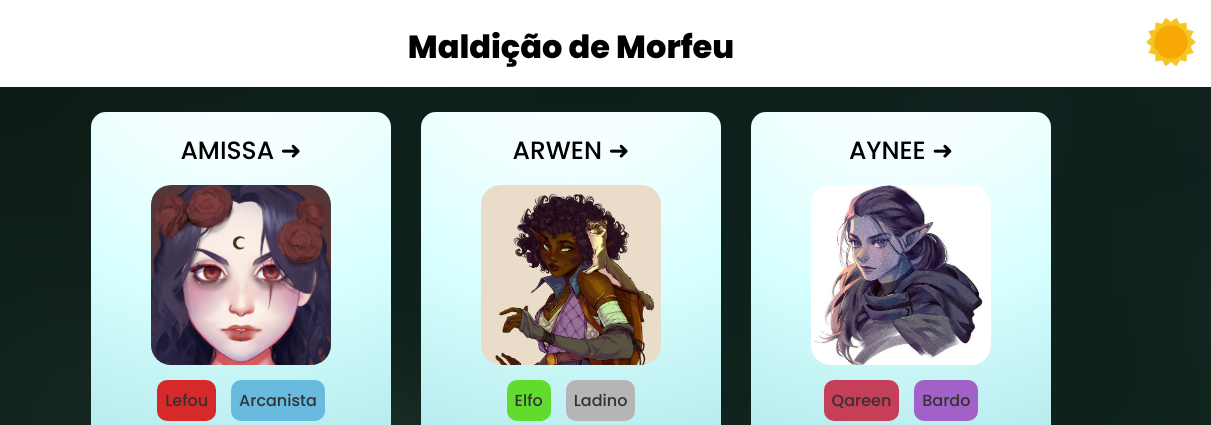
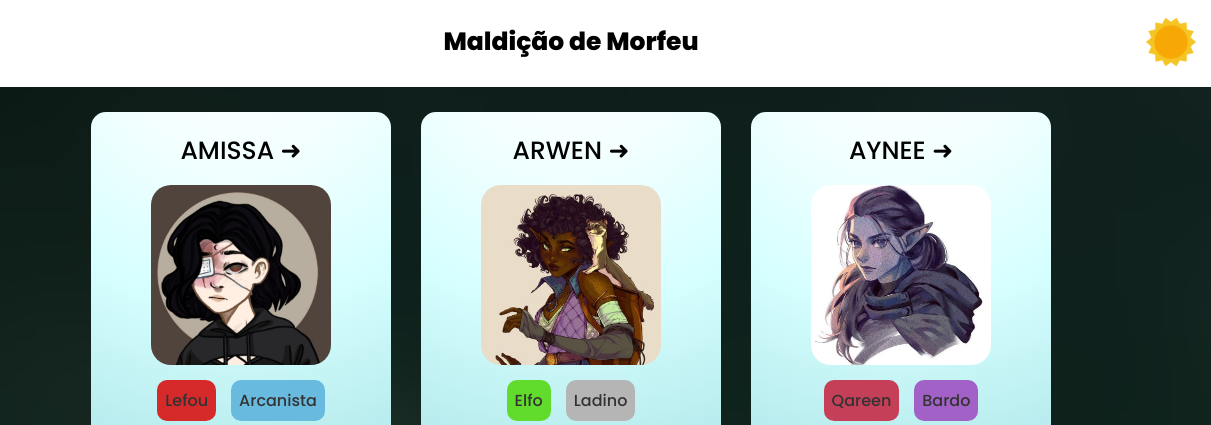
Before and after one commit to Vitorrfc1/projeto-RPG, a plain HTML site: page index.html in a window 1280 px wide. Shown: the top 425 px of the page, 69-1280 px from the left. Drawn offline with Linux system fonts and the light colour scheme.

Commit message:
Add files via upload

```diff
--- a/index.html
+++ b/index.html
@@ -34,7 +34,7 @@
 					<a href="#">Amissa ➜</a>
 				</div>
 
-				<img src="./src/imagens/imagens personagens/amissa.jpg" alt="Amissa" class="img" />
+				<img src="./src/imagens/imagens personagens/amissa.jpeg" alt="Amissa" class="img" />
 
 				<ul class="classes">
 					<li class="classe lefou">Lefou</li>
--- a/src/css/style.css
+++ b/src/css/style.css
@@ -15,6 +15,7 @@ body.modo-escuro{
     color: rgb(0, 0, 0);
     text-align: center;
     margin-top: 8px;
+    font-size: 25px;
 }
 
 .modo-escuro #titulo{
@@ -36,7 +37,7 @@ header{
 
 header .logo,
 header .imagem-botao{
-    width: 50px;
+    max-width: 50px;
     transition: 0.2s ease-in-out;
 }
 
```
Also changed, not shown: src/imagens/imagens personagens/amissa.jpeg (added).
